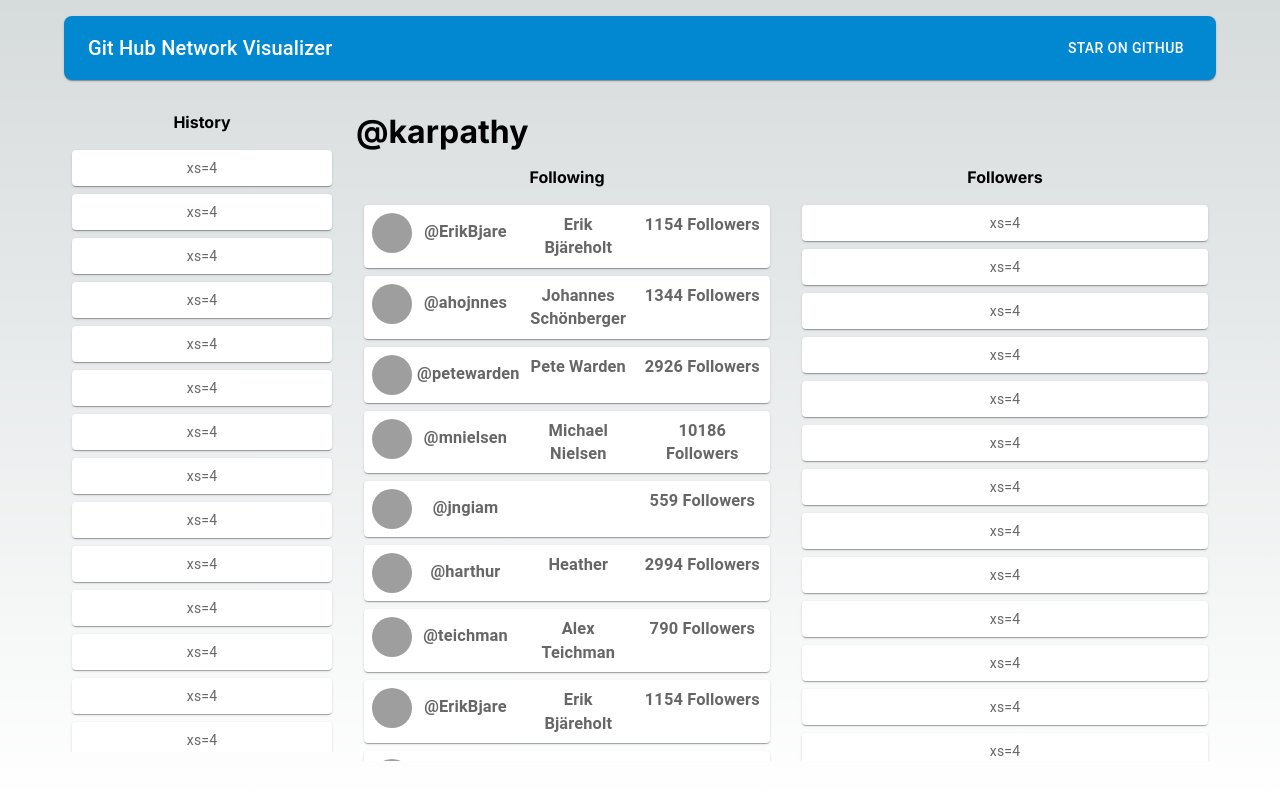
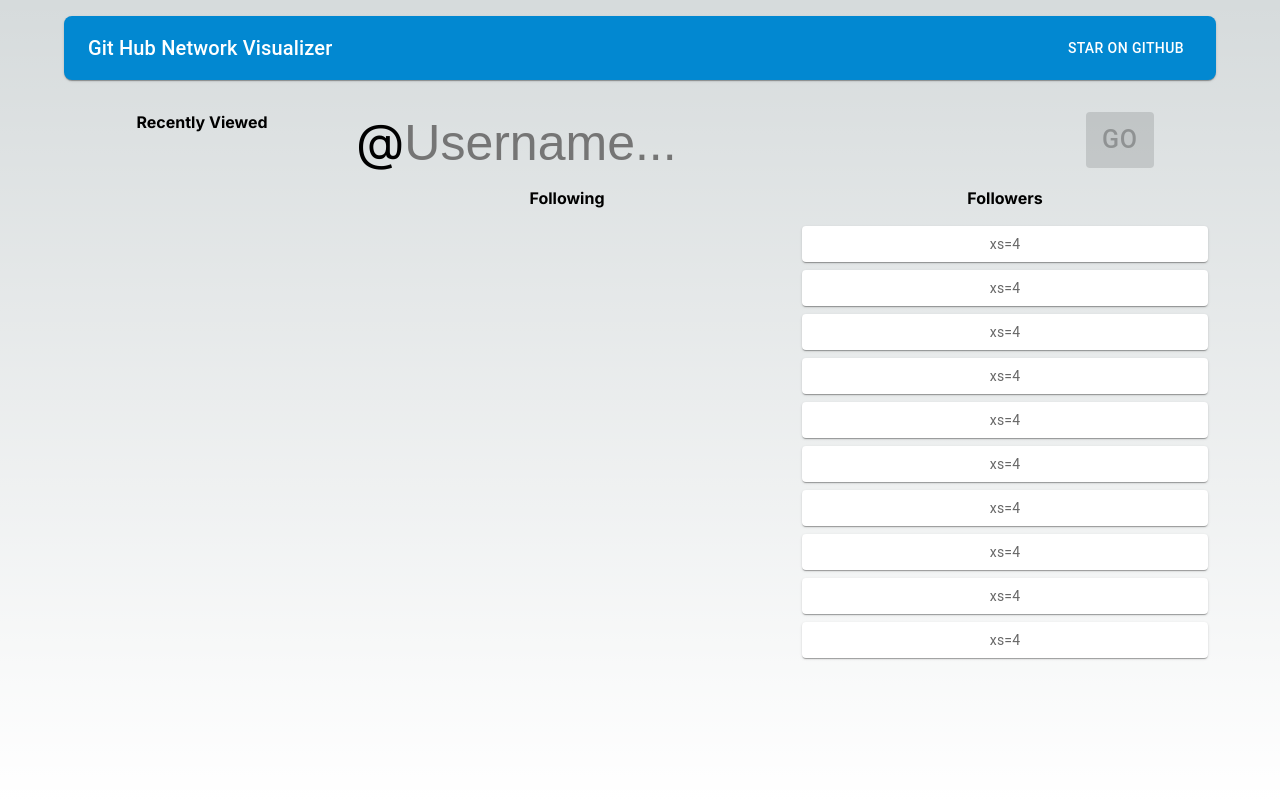
Before and after one commit to bmsohwinc/gh-maps-frontend, a Next.js app: page / in a window 1280 px wide. Built offline with nearby package versions, Linux system fonts and the light colour scheme; grey boxes are pictures that could not be loaded.

Commit message:
Enable history tracking

```diff
--- a/package.json
+++ b/package.json
@@ -14,7 +14,8 @@
     "@mui/material": "^5.15.16",
     "next": "14.2.3",
     "react": "^18",
-    "react-dom": "^18"
+    "react-dom": "^18",
+    "use-immer": "^0.9.0"
   },
   "devDependencies": {
     "@types/node": "^20",
--- a/src/app/App.tsx
+++ b/src/app/App.tsx
@@ -10,18 +10,55 @@
 import Coder from "./lists/Coder";
 
 import { dummyData } from "./const";
-import { processors } from "./utils";
+import { getInitialUserDataState, processors } from "./utils";
+import { useState } from "react";
+import { useImmer } from "use-immer";
+import HistoryItem from "./lists/HistoryItem";
+
+const BASE_URL = 'http://localhost:3001';
+
 
 
 
 export default function App() {
-    const username: string = 'karpathy';
-    const followings = processors.processFollowings(dummyData);
+
+    const [currentUserState, setCurrentUserState] = useImmer<UserDataState>(getInitialUserDataState());
+    const [recentlyViewed, setRecentlyViewed] = useImmer<HistoryCard[]>([]);
+
+    function handleUserInputChange(e) {
+        setCurrentUserState((draft) => {
+            draft.login = e.target.value;
+        });
+    }
+
+    function handleCoderClick(clickedUser: HistoryCard) {
+        if (clickedUser.login === currentUserState.login) {
+            return;
+        }
+
+        setRecentlyViewed((draft) => {
+            draft.unshift(clickedUser);
+        });
+    }
+
+    function fetchData() {
+        fetch(`${BASE_URL}/?login=${currentUserState.login}&afterPage=${currentUserState.followingsPage.afterPage}`)
+        .then(res => res.json())
+        .then(data => {
+            console.log(data);
+            setCurrentUserState((draft) => {
+                draft.followingsData.push(...processors.processFollowings(data.user.following.nodes));
+                draft.followingsPage = {
+                    afterPage: data.user.following.pageInfo.endCursor,
+                    hasNextPage: data.user.following.pageInfo.hasNextPage,
+                };
+            });
+        });
+    }
 
     return (
         <div style={{
             width: '100%',
-            // backgroundColor: "cornflowerblue",
             height: '100%',
         }}>
             <AppBar
@@ -43,46 +80,58 @@
             <Grid container spacing={2} height='calc(100% - 64px)' marginTop={2}>
                 <Grid item xs={3} height='100%'>
                     <HeadList
-                        header='History'
+                        header='Recently Viewed'
                     >
-                        <Item>xs=4</Item>
-                        <Item>xs=4</Item>
-                        <Item>xs=4</Item>
-                        <Item>xs=4</Item>
-                        <Item>xs=4</Item>
-                        <Item>xs=4</Item>
-                        <Item>xs=4</Item>
-                        <Item>xs=4</Item>
-                        <Item>xs=4</Item>
-                        <Item>xs=4</Item>
-                        <Item>xs=4</Item>
-                        <Item>xs=4</Item>
-                        <Item>xs=4</Item>
-                        <Item>xs=4</Item>
-                        <Item>xs=4</Item>
-                        <Item>xs=4</Item>
-                        <Item>xs=4</Item>
-                        <Item>xs=4</Item>
-                        <Item>xs=4</Item>
-                        <Item>xs=4</Item>
-                        <Item>xs=4</Item>
+                        {
+                            recentlyViewed.map((item, idx) => (
+                                <HistoryItem key={`${item.login}-${idx}`} {...item} />
+                            ))
+                        }
                     </HeadList>
                 </Grid>
                 <Grid item xs={9} container spacing={2} height='100%'>
                     <Grid item xs={12}>
-                        <div>
-                            <h1>
-                                {`@${username}`}
-                            </h1>
-                        </div>
+                        <Grid item xs={12} container spacing={2} height='100%'>
+                            <Grid item xs={10}>
+                                <span
+                                    style={{
+                                        fontSize: 50
+                                    }}
+                                >@</span>
+                                <input
+                                    value={`${currentUserState.login}`}
+                                    onChange={handleUserInputChange}
+                                    placeholder="Username..."
+                                    style={{
+                                        fontSize: 50,
+                                        backgroundColor: 'transparent',
+                                        border: '0px',
+                                        outlineColor: 'transparent',
+                                    }}
+                                />
+                            </Grid>
+                            <Grid item xs={2}>
+                                <Button
+                                    color='success'
+                                    variant='contained'
+                                    sx={{
+                                        fontSize: 25,
+                                    }}
+                                    onClick={fetchData}
+                                    disabled={!currentUserState.followingsPage.hasNextPage || (currentUserState.login === '')}
+                                >
+                                    GO
+                                </Button>
+                            </Grid>
+                        </Grid>
                     </Grid>
                     <Grid item xs={6} height='calc(100% - 30px)'>
                         <HeadList
                             header='Following'
                         >
                             {
-                                followings.map((following, idx) => (
-                                    <Coder key={`${following.login}-${idx}`} {...following} />
+                                currentUserState.followingsData.map((following, idx) => (
+                                    <Coder onClick={handleCoderClick} key={`${following.login}-${idx}`} {...following} />
                                 ))
                             }
                         </HeadList>
@@ -91,27 +140,7 @@
                         <HeadList
                             header='Followers'
                         >
-                            <Item>xs=4</Item>
-                            <Item>xs=4</Item>
-                            <Item>xs=4</Item>
-                            <Item>xs=4</Item>
-                            <Item>xs=4</Item>
-                            <Item>xs=4</Item>
-                            <Item>xs=4</Item>
-                            <Item>xs=4</Item>
-                            <Item>xs=4</Item>
-                            <Item>xs=4</Item>
-                            <Item>xs=4</Item>
-                            <Item>xs=4</Item>
-                            <Item>xs=4</Item>
-                            <Item>xs=4</Item>
-                            <Item>xs=4</Item>
-                            <Item>xs=4</Item>
-                            <Item>xs=4</Item>
-                            <Item>xs=4</Item>
-                            <Item>xs=4</Item>
-                            <Item>xs=4</Item>
-                            <Item>xs=4</Item>
+                            {[...Array(10).keys()].map(key => (<Item key={key}>xs=4</Item>))}
                         </HeadList>
                     </Grid>
                 </Grid>
--- a/src/app/lists/Coder.tsx
+++ b/src/app/lists/Coder.tsx
@@ -6,7 +6,7 @@
 export default function Coder(props) {
     // login, name, avatar, followers
     return (
-        <Item>
+        <Item onClick={() => props.onClick({login: props.login, avatarUrl: props.avatarUrl})}>
             <Grid item xs={12} container spacing={2} height='100%'>
                 <Grid item xs={8} height='100%'>
                     <Grid item xs={12} container spacing={2} height='100%'>
--- /dev/null
+++ b/src/app/lists/HistoryItem.tsx
@@ -0,0 +1,19 @@
+import { Avatar, Grid } from "@mui/material";
+import { Item } from "./Item";
+
+export default function HistoryItem(props : HistoryCard) {
+    return (
+        <Item style={{
+            textAlign: 'left',
+        }}>
+            <Grid item xs={12} container spacing={2} height='100%'>
+                <Grid item xs={2} height='100%'>
+                    <Avatar alt={props.login} src={props.avatarUrl} sx={{width: 24, height: 24}} />
+                </Grid>
+                <Grid item xs={9} height='100%'>
+                    @{props.login}
+                </Grid>
+            </Grid>
+        </Item>
+    );
+}
--- a/src/app/utils/index.ts
+++ b/src/app/utils/index.ts
@@ -1,5 +1,23 @@
+export function getInitialUserDataState() : UserDataState {
+    return {
+        login: '',
+        name: null,
+        avatarUrl: '',
+        followersData: [],
+        followingsData: [],
+        followingsPage: {
+            afterPage: '',
+            hasNextPage: true,
+        },
+        followersPage: {
+            afterPage: '',
+            hasNextPage: true,
+        }
+    };
+}
+
 function processUserFollowings(data) {
-    return data.data.user.following.nodes.map(following => ({
+    return data.map(following => ({
         login: following.login,
         name: following.name,
         avatarUrl: following.avatarUrl,
```
Also changed, not shown: src/app/types/index.ts (added, +28 -0 lines), 1 other file (tests, documents, lock files or other folders).
